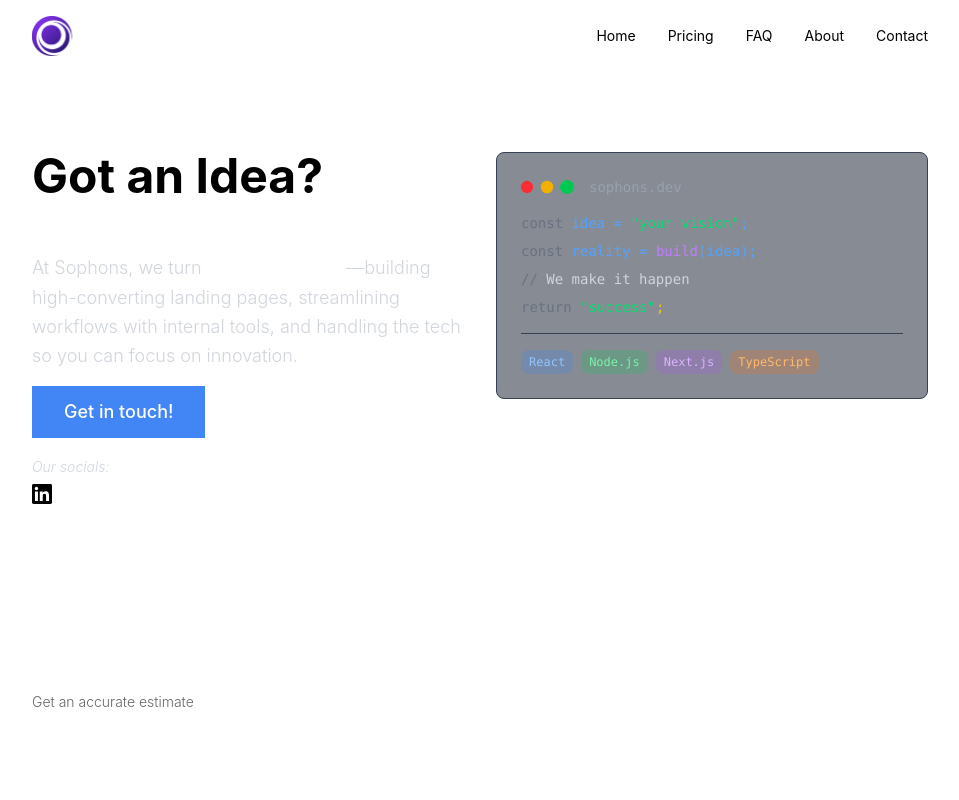
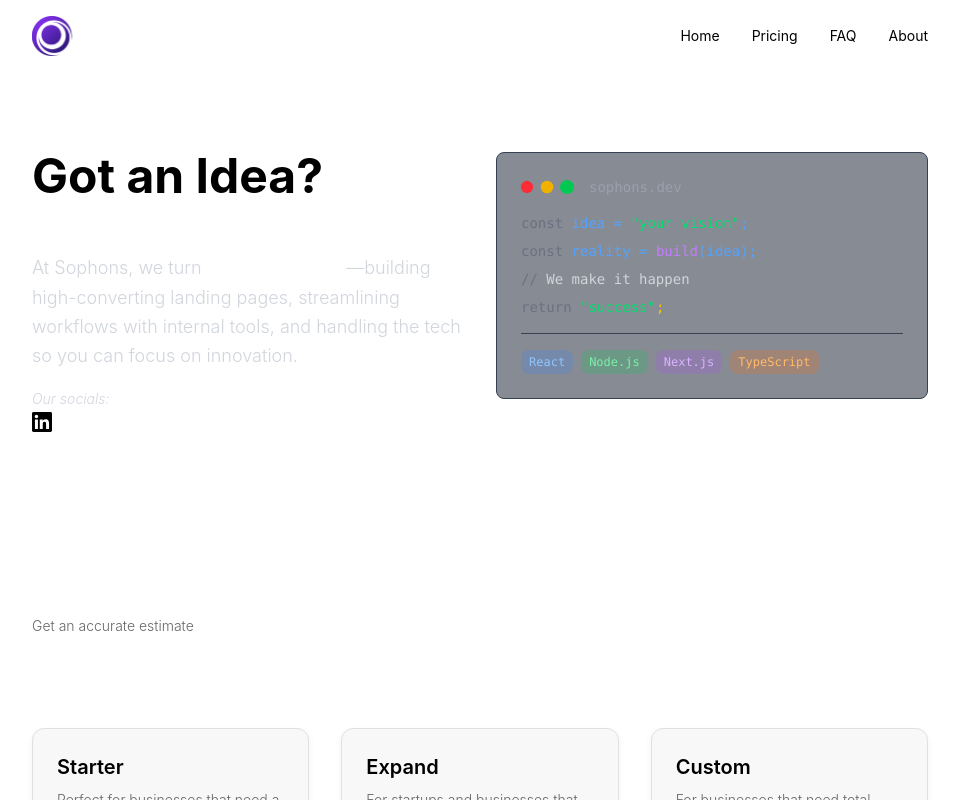
Before and after one commit to Sophons-dev/sophons.site, a Next.js app: page / in a window 1280 px wide. Shown: the top 800 px of the page, without its empty margins (160-1119 px from the left). Built offline with nearby package versions, Linux system fonts and the light colour scheme.

Commit message:
chore: remove contact temp change

```diff
--- a/src/components/Header.tsx
+++ b/src/components/Header.tsx
@@ -43,7 +43,6 @@ export default function Header() {
             { href: "#pricing", text: "Pricing" },
             { href: "#faq", text: "FAQ" },
             { href: "#about", text: "About" },
-            { href: "#contact", text: "Contact" },
           ].map((item) => (
             <li key={item.text}>
               <a
@@ -107,7 +106,6 @@ export default function Header() {
                 { href: "#pricing", text: "Pricing" },
                 { href: "#faq", text: "FAQ" },
                 { href: "#about", text: "About" },
-                // { href: "#contact", text: "Contact" },
               ].map((item) => (
                 <li key={item.text}>
                   <a
--- a/src/components/Hero.tsx
+++ b/src/components/Hero.tsx
@@ -56,17 +56,6 @@ export default function Hero() {
           —building high-converting landing pages, streamlining workflows with
           internal tools, and handling the tech so you can focus on innovation.
         </motion.p>
-        <motion.a
-          href="mailto:sophons.dev@gmail.com"
-          className="w-fit px-6 sm:px-8 py-3 bg-[#4285F4] hover:bg-[#3367d6] transition-colors text-white font-medium text-base sm:text-lg text-center"
-          initial={{ opacity: 0, y: 20 }}
-          animate={{ opacity: 1, y: 0 }}
-          transition={{ duration: 0.6, delay: 0.4 }}
-          whileHover={{ scale: 1.05, y: -2 }}
-          whileTap={{ scale: 0.95 }}
-        >
-          Get in touch!
-        </motion.a>
         <motion.div
           initial={{ opacity: 0, y: 20 }}
           animate={{ opacity: 1, y: 0 }}
@@ -79,12 +68,6 @@ export default function Hero() {
               transition={{ duration: 0.2 }}
             >
               <LinkedIn />
-            </motion.div>
-            <motion.div
-              whileHover={{ scale: 1.1, rotate: -5 }}
-              transition={{ duration: 0.2 }}
-            >
-              <CopyMail version={"icon-only"} />
             </motion.div>
           </motion.div>
         </motion.div>
```
